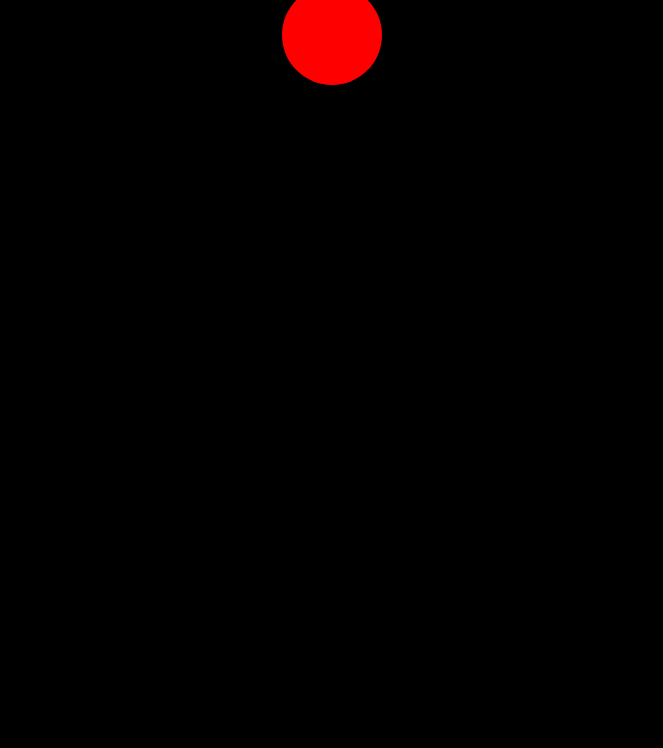
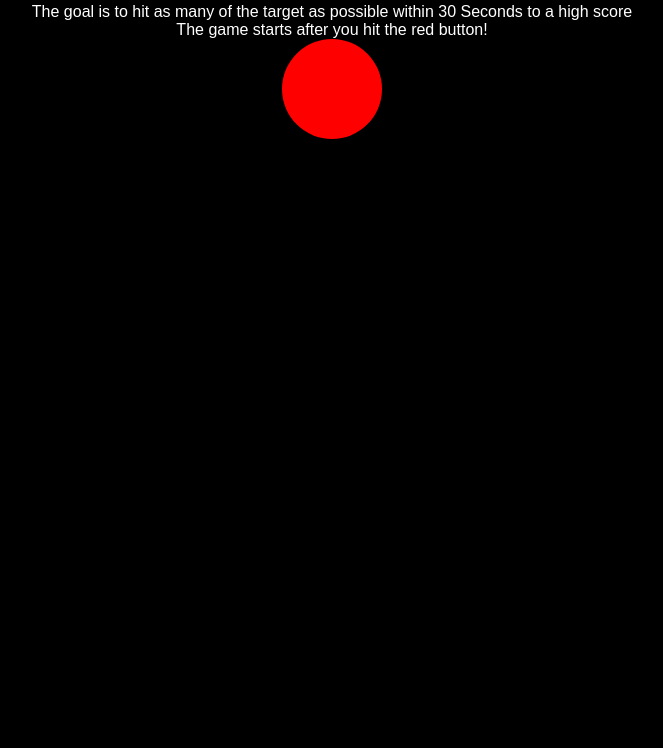
Before and after one commit to DanielvE-SAE/ME2-Scripting, a plain HTML site: page index.html in a window 1280 px wide. Shown: the part 52-800 px from the top of the page, without its empty margins (308-971 px from the left). Drawn offline with Linux system fonts and the light colour scheme.

Commit message:
Added instructions

```diff
--- a/index.html
+++ b/index.html
@@ -8,6 +8,9 @@
 <body>
 
     <H1> Welcome To Bullseye</H1>
+<p> Click the red button to start!<br>
+    The goal is to hit as many of the target as possible within 30 Seconds to a high score<br>
+    The game starts after you hit the red button!</p>
     <a href="game.html"><div id="button"></div></a>
 
 </body>
```
